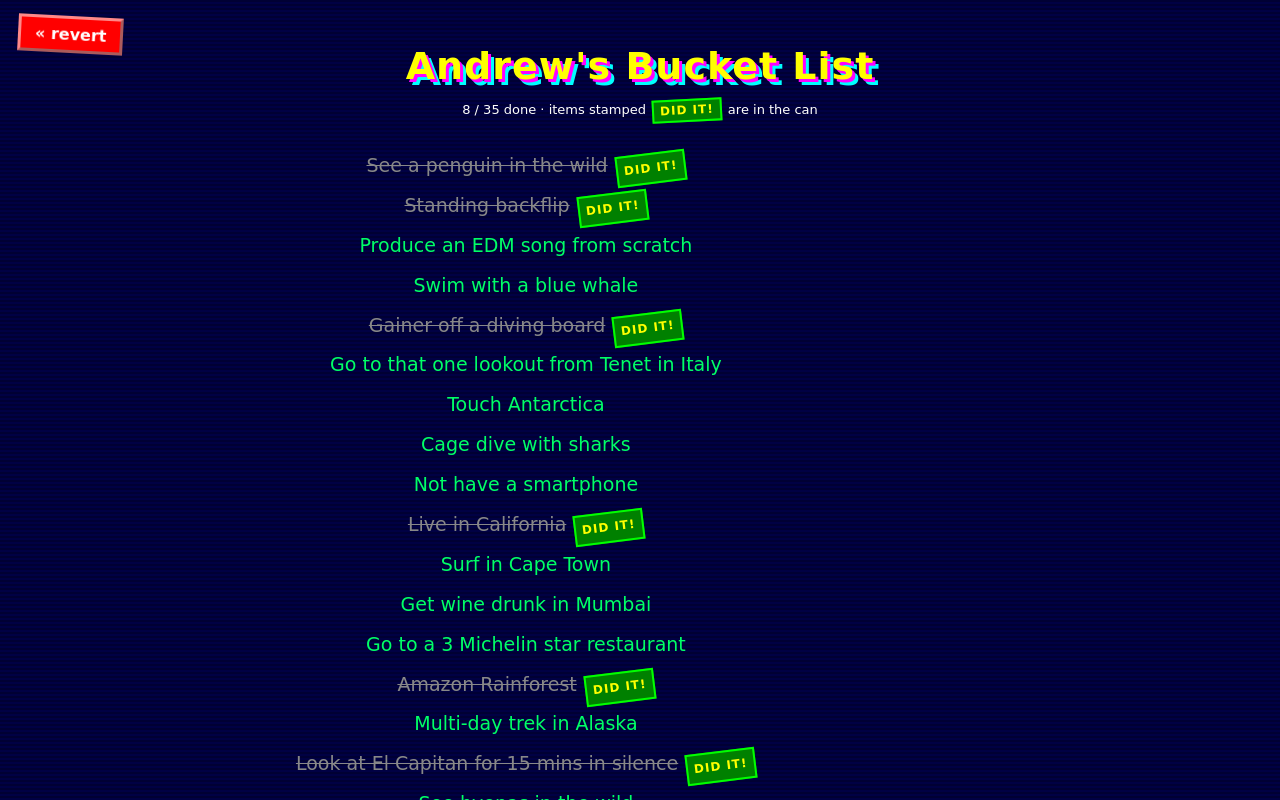
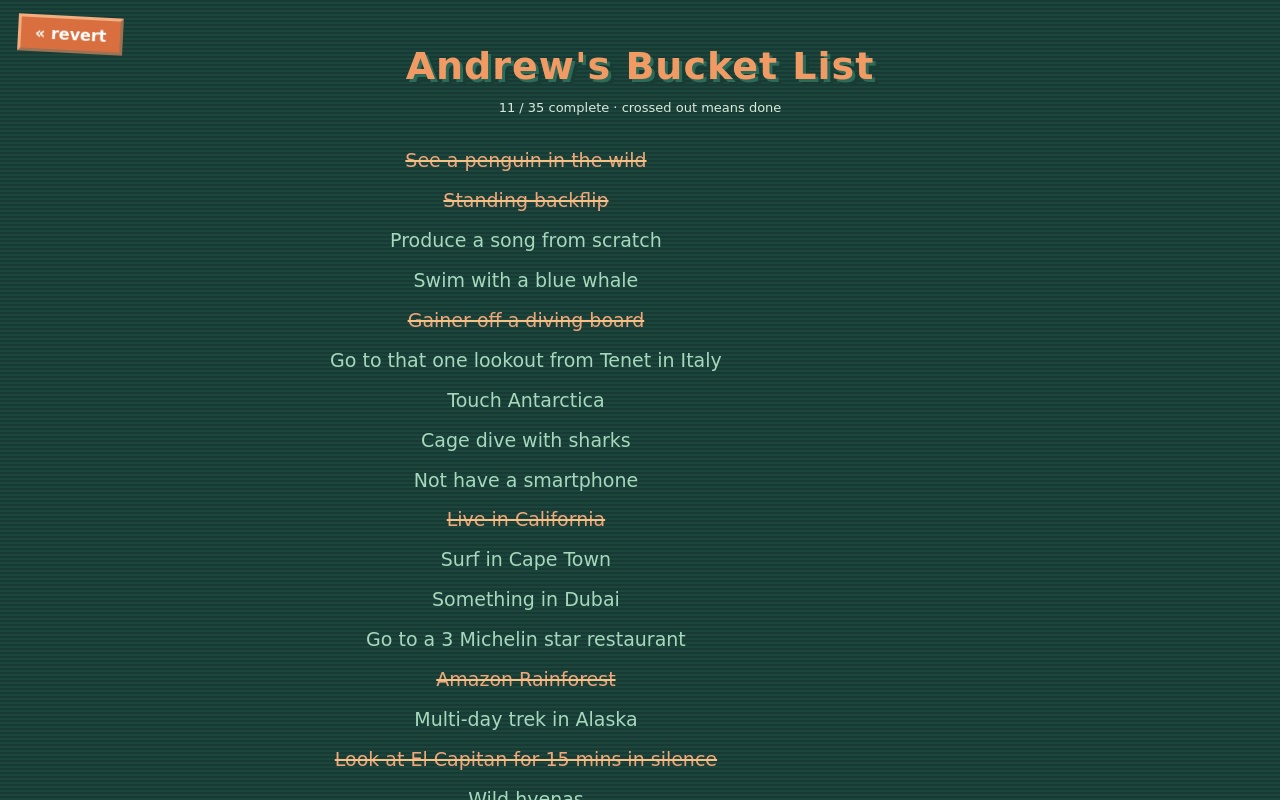
Before and after one commit to FrazierAndrew/a2drew, a React (Create React App) app: page / in a window 1280 px wide. Both pictures are taken after a click on the button "BUCKET LIST". Shown: the top 800 px of the page. Built offline with nearby package versions, Linux system fonts and the light colour scheme.

Commit message:
Update bucket list content and styling

```diff
--- a/src/App.css
+++ b/src/App.css
@@ -266,12 +266,12 @@ hr {
   background:
     repeating-linear-gradient(
       0deg,
-      #000033,
-      #000033 2px,
-      #000044 2px,
-      #000044 4px
+      #173b34,
+      #173b34 2px,
+      #1c463c 2px,
+      #1c463c 4px
     );
-  color: #00ff66;
+  color: #a6d8bd;
   font-family: "Comic Sans MS", "Chalkboard SE", cursive;
   min-height: 100vh;
   padding: 40px 16px 80px;
@@ -279,12 +279,12 @@ hr {
 }
 
 .bucket-title {
-  color: #ffff00;
+  color: #f29a63;
   font-family: "Comic Sans MS", "Chalkboard SE", cursive;
   font-size: 38px;
   letter-spacing: 1px;
   margin: 0 0 6px;
-  text-shadow: 3px 3px 0 #ff00ff, 6px 6px 0 #00ffff;
+  text-shadow: 3px 3px 0 #2c6b59, 6px 6px 0 #193d35;
 }
 
 .blinky {
@@ -298,7 +298,7 @@ hr {
 }
 
 .bucket-key {
-  color: #ffffff;
+  color: #d7eadb;
   font-size: 13px;
   margin: 0 0 24px;
 }
@@ -318,36 +318,19 @@ hr {
 }
 
 .bucket-ol .bucket-text {
-  color: #00ff66;
+  color: #a6d8bd;
 }
 
 .bucket-ol li.done .bucket-text {
-  color: #888888;
+  color: #f1a67a;
   text-decoration: line-through;
-}
-
-/* completed = a retro green "DID IT!" stamp, slapped on crooked */
-.done-stamp {
-  background: #008000;
-  border: 2px solid #00ff00;
-  color: #ffff00;
-  display: inline-block;
-  font-size: 12px;
-  font-weight: bold;
-  letter-spacing: 1px;
-  margin-left: 8px;
-  padding: 1px 6px;
-  transform: rotate(-7deg);
-}
-
-.bucket-key .done-stamp {
-  margin: 0 2px;
-  transform: rotate(-3deg);
+  text-decoration-color: #f6c184;
+  text-decoration-thickness: 2px;
 }
 
 .revert-btn {
-  background: #ff0000;
-  border: 3px outset #ff8888;
+  background: #d96f3f;
+  border: 3px outset #f3ad7f;
   color: #ffffff;
   cursor: pointer;
   font-family: "Comic Sans MS", "Chalkboard SE", cursive;
--- a/src/App.js
+++ b/src/App.js
@@ -192,7 +192,7 @@ const powerTools = [
 const bucketList = [
   { text: "See a penguin in the wild", done: true },
   { text: "Standing backflip", done: true },
-  { text: "Produce an EDM song from scratch", done: false },
+  { text: "Produce a song from scratch", done: false },
   { text: "Swim with a blue whale", done: false },
   { text: "Gainer off a diving board", done: true },
   { text: "Go to that one lookout from Tenet in Italy", done: false },
@@ -201,21 +201,21 @@ const bucketList = [
   { text: "Not have a smartphone", done: false },
   { text: "Live in California", done: true },
   { text: "Surf in Cape Town", done: false },
-  { text: "Get wine drunk in Mumbai", done: false },
+  { text: "Something in Dubai", done: false },
   { text: "Go to a 3 Michelin star restaurant", done: false },
   { text: "Amazon Rainforest", done: true },
   { text: "Multi-day trek in Alaska", done: false },
   { text: "Look at El Capitan for 15 mins in silence", done: true },
-  { text: "See hyenas in the wild", done: false },
-  { text: "Salt flats in Utah", done: false },
+  { text: "Wild hyenas", done: false },
+  { text: "Go viral on social media", done: true },
   { text: "Go in a hot air balloon", done: false },
-  { text: "Crocodile in the wild", done: false },
+  { text: "Crocodile in the wild", done: true },
   { text: "Perform at EDC Las Vegas", done: false },
   { text: "Do one of those indoor skydiving things", done: false },
-  { text: "Almost get trapped in quicksand", done: false },
-  { text: "Do a silent meditation retreat (10 days, no talking)", done: false },
-  { text: "Learn one song on piano well enough to play it at a bar", done: false },
-  { text: "Rent a car with no GPS in a foreign country and just drive for a week", done: false },
+  { text: "Encounter quicksand", done: false },
+  { text: "Meet Jack Dorsey", done: false },
+  { text: "1 impressive piano piece", done: false },
+  { text: "Hold my breath for 3 minutes", done: true },
   { text: "Go to Burning Man", done: false },
   { text: "See lava", done: true },
   { text: "Run a marathon", done: false },
@@ -238,14 +238,12 @@ function BucketListView({ onRevert }) {
         <span className="blinky">Andrew's Bucket List</span>
       </h1>
       <p className="bucket-key">
-        {doneCount} / {bucketList.length} done · items stamped{" "}
-        <span className="done-stamp">DID IT!</span> are in the can
+        {doneCount} / {bucketList.length} complete · crossed out means done
       </p>
       <ol className="bucket-ol">
         {bucketList.map((item) => (
           <li className={item.done ? "done" : ""} key={item.text}>
             <span className="bucket-text">{item.text}</span>
-            {item.done && <span className="done-stamp">DID IT!</span>}
           </li>
         ))}
       </ol>
```
